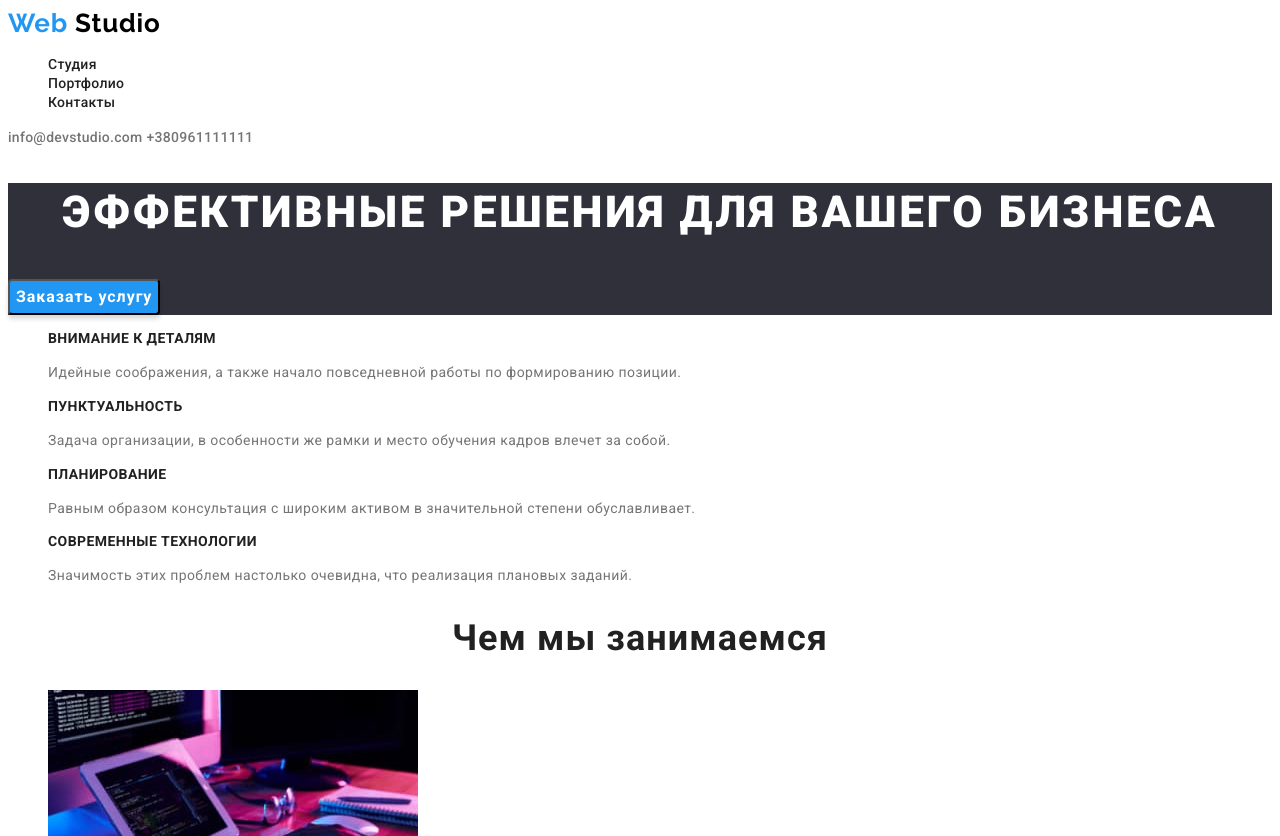
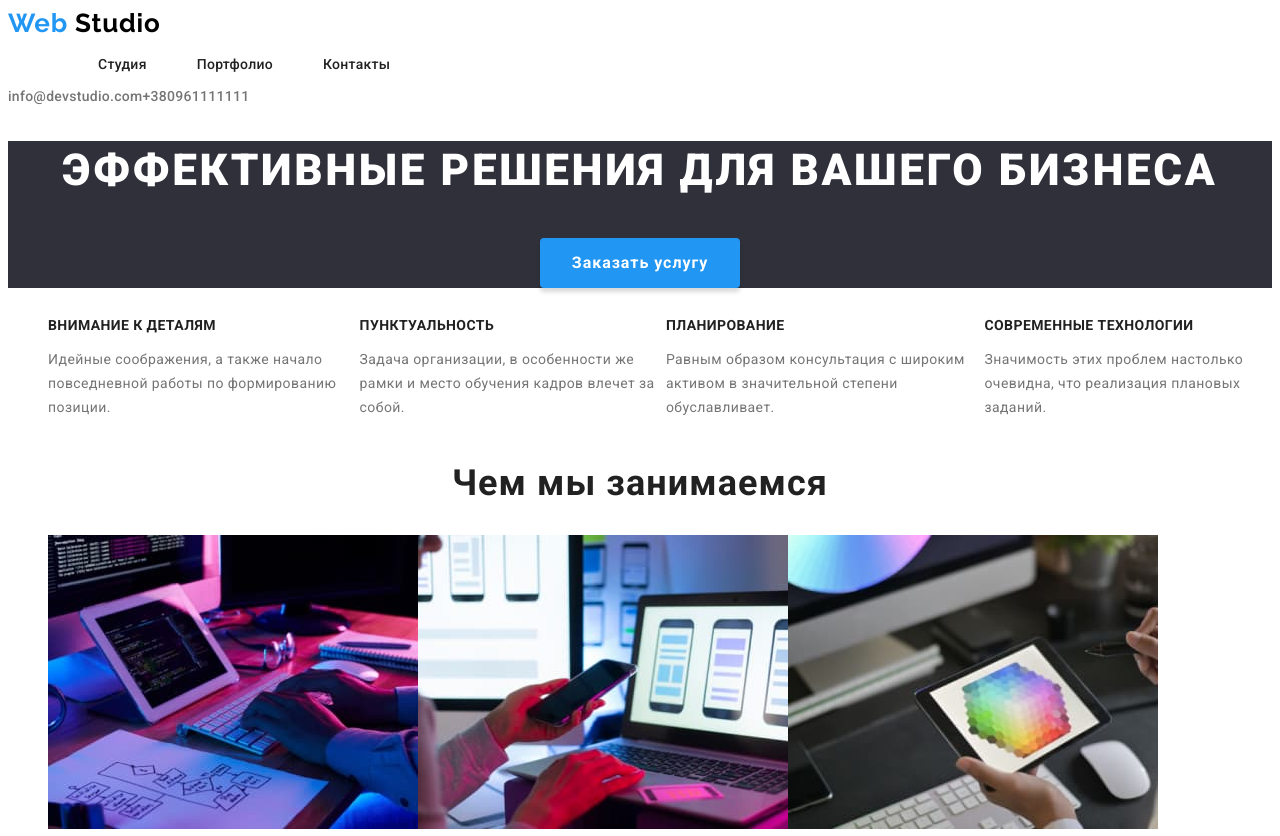
Before and after one commit to IgorRoschin/goit-markup-hw-02, a plain HTML site: page index.html in a window 1280 px wide. Shown: the top 836 px of the page. Drawn offline with Linux system fonts and the light colour scheme.

Commit message:
Small improvements

```diff
--- a/css/styles.css
+++ b/css/styles.css
@@ -27,6 +27,7 @@
 
 .list {
     list-style: none;
+    display: flex;
 }
 
 /* Title */
@@ -43,7 +44,8 @@
     line-height: 1.14;
     letter-spacing: 0.02em;
     color: #212121;
-    text-decoration: none
+    text-decoration: none;
+    margin-left: 50px;
 }
 
 .button {
@@ -58,6 +60,12 @@
   border-radius: 4px;
   cursor: pointer;
   font-family: inherit;
+  width: 200px;
+  height: 50px;
+  border: none;
+  margin: 0 auto;
+  display: block;
+
 }
 
 .contacts-link {
@@ -67,6 +75,7 @@
   letter-spacing: 0.03em;
   color: rgba(255, 255, 255, 0.6);
   font-style: normal;
+  display: flex;
 }
 
 .contacts-link:hover {
--- a/index.html
+++ b/index.html
@@ -13,7 +13,7 @@
 <body>
     <!--Title-->
     <header>
-        <nav>
+          <nav class="container">
               <a class="logo" href="/">Web <span class="logo-black">Studio</span></a>
               <ul class="list">
                   <li><a class="header-buttom text-default" href="">Студия</a></li>
@@ -21,8 +21,10 @@
                   <li><a class="header-buttom text-default" href="">Контакты</a></li>
               </ul>
           </nav>
+        <div class= contacts-link>
           <a class="contacts-link-header text-default list" href="+info@devstudio.com">info@devstudio.com</a>
           <a class="contacts-link-header text-default list" href="+380961111111">+380961111111</a>
+        </div>
     </header>
     <!--Hero block-->
         <main>
@@ -31,7 +33,7 @@
                 <button class="button" type="button"> Заказать услугу</button>
             </section>
     <!--Text Block-->
-            <section>
+            <section class="container">
                 <ul class="list">
                     <li>
                         <h3 class="text">Внимание к деталям</h3>
@@ -52,7 +54,7 @@
                 </ul>
             </section>
             <!--About WebStudio-->
-            <section>
+            <section class="container">
                 <h2 class="title">Чем мы занимаемся</h2>
                     <ul class="list">
                         <li><img class="hero-photo" src="./img/img1.jpg" alt="пк" width="370px" /></li>
```
Also changed, not shown: portfolio.html (+4 -2 lines). Lines whose indentation alone changed are shown as unchanged.
